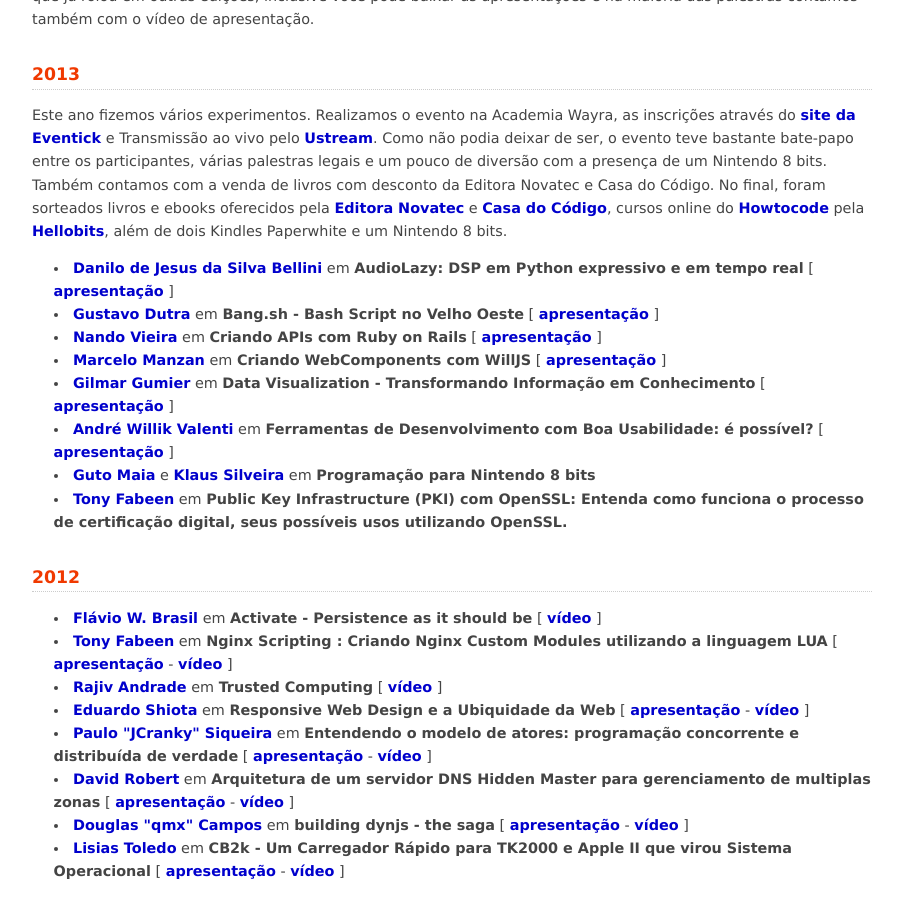
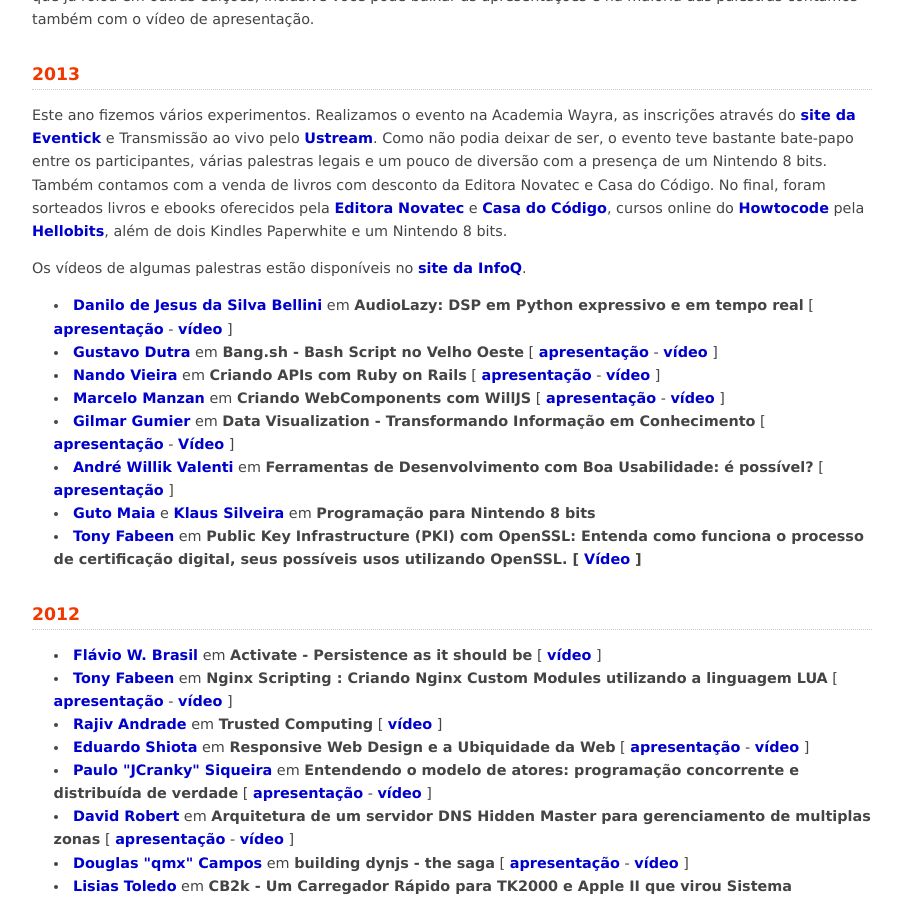
Before and after one commit to devinsampa/devinsampa.github.io, a Jekyll site: the page built from museu/index.html, in a window 1280 px wide and 900 px high, scrolled down 317 px. Shown: the whole window, without its empty margins (188-1091 px from the left). Built offline with Jekyll 4.4.1, drawn with Linux system fonts in a browser that asks for light colours.

Commit message:
adicionado links dos vídeos de 2013

```diff
--- a/_includes/museu/2013.html
+++ b/_includes/museu/2013.html
@@ -1,41 +1,45 @@
 <section class="museu container">
 	<h2 id="ano2013">2013</h2>
 	<p>
-		Este ano fizemos vários experimentos. Realizamos o evento na Academia Wayra, as inscrições através do <a href='http://eventick.com.br'>site da Eventick</a> e Transmissão ao vivo pelo <a href='http://ustream.tv'>Ustream</a>. Como não podia deixar de ser, o evento teve bastante bate-papo entre os participantes, várias palestras legais e um pouco de diversão com a presença de um Nintendo 8 bits. Também contamos com a venda de livros com desconto da Editora Novatec e Casa do Código. No final, foram sorteados livros e ebooks oferecidos pela <a href='http://www.novatec.com.br/'>Editora Novatec</a> e <a href='http://www.casadocodigo.com.br/'>Casa do Código</a>, cursos online do <a href='http://howtocode.com.br/'>Howtocode</a> pela <a href='http://hellobits.com/?devinsampa'>Hellobits</a>, além de dois Kindles Paperwhite e um Nintendo 8 bits.
+		Este ano fizemos vários experimentos. Realizamos o evento na Academia Wayra, as inscrições através do <a href="http://eventick.com.br">site da Eventick</a> e Transmissão ao vivo pelo <a href="http://ustream.tv">Ustream</a>. Como não podia deixar de ser, o evento teve bastante bate-papo entre os participantes, várias palestras legais e um pouco de diversão com a presença de um Nintendo 8 bits. Também contamos com a venda de livros com desconto da Editora Novatec e Casa do Código. No final, foram sorteados livros e ebooks oferecidos pela <a href="http://www.novatec.com.br/">Editora Novatec</a> e <a href="http://www.casadocodigo.com.br/">Casa do Código</a>, cursos online do <a href="http://howtocode.com.br/">Howtocode</a> pela <a href="http://hellobits.com/?devinsampa">Hellobits</a>, além de dois Kindles Paperwhite e um Nintendo 8 bits.
+	</p>
+
+	<p>
+		Os vídeos de algumas palestras estão disponíveis no <a href="http://www.infoq.com/br/devinsampa/">site da InfoQ</a>.
 	</p>
 
 	<ul>
 		<li>
-			<a href='http://twitter.com/danilobellini' title='Siga Danilo de Jesus da Silva Bellini no Twitter'>Danilo de Jesus da Silva Bellini</a> em
-			<strong>AudioLazy: DSP em Python expressivo e em tempo real</strong> [ <a class='apresentacao' href='http://www.slideshare.net/djsbellini/20130520-audiolazy-slides-devinsampa-ptbr' title='Apresentação sobre AudioLazy: DSP em Python expressivo e em tempo real'>apresentação</a> ]
+			<a href="http://twitter.com/danilobellini" title="Siga Danilo de Jesus da Silva Bellini no Twitter">Danilo de Jesus da Silva Bellini</a> em
+			<strong>AudioLazy: DSP em Python expressivo e em tempo real</strong> [ <a class="apresentacao" href="http://www.slideshare.net/djsbellini/20130520-audiolazy-slides-devinsampa-ptbr" title="Apresentação sobre AudioLazy: DSP em Python expressivo e em tempo real">apresentação</a> - <a href="http://www.infoq.com/br/presentations/audiolazy-dsp-phyton" title="Vídeo sobre AudioLazy: DSP em Python expressivo e em tempo real" class="video">vídeo</a> ]
 		</li>
 		<li>
-			<a href='http://twitter.com/gustavotkg' title='Siga Gustavo Dutra no Twitter'>Gustavo Dutra</a> em
-			<strong>Bang.sh - Bash Script no Velho Oeste</strong> [ <a href='https://speakerdeck.com/gustavotkg/bang-dot-sh-bash-framework' class='apresentacao' title='Apresentação sobre Bang.sh - Bash Script no Velho Oeste'>apresentação</a> ]
+			<a href="http://twitter.com/gustavotkg" title="Siga Gustavo Dutra no Twitter">Gustavo Dutra</a> em
+			<strong>Bang.sh - Bash Script no Velho Oeste</strong> [ <a href="https://speakerdeck.com/gustavotkg/bang-dot-sh-bash-framework" class="apresentacao" title="Apresentação sobre Bang.sh - Bash Script no Velho Oeste">apresentação</a> - <a href="http://www.infoq.com/br/presentations/bang.sh-bash-script" title="Vídeo sobre Bang.sh - Bash Script no Velho Oeste" class="video">vídeo</a> ]
 		</li>
 		<li>
-			<a href='http://twitter.com/fnando' title='Siga Nando Vieira no Twitter'>Nando Vieira</a> em
-			<strong>Criando APIs com Ruby on Rails</strong> [ <a href='https://speakerdeck.com/fnando/rails-para-apis' class='apresentacao' title='Apresentação sobre Criando APIs com Ruby on Rails'>apresentação</a> ]
+			<a href="http://twitter.com/fnando" title="Siga Nando Vieira no Twitter">Nando Vieira</a> em
+			<strong>Criando APIs com Ruby on Rails</strong> [ <a href="https://speakerdeck.com/fnando/rails-para-apis" class="apresentacao" title="Apresentação sobre Criando APIs com Ruby on Rails">apresentação</a> - <a href="http://www.infoq.com/br/presentations/criando-apis-ruby-on-rails" title="Vídeo sobre Criando APIs com Ruby on Rails" class="video">vídeo</a> ]
 		</li>
 		<li>
-			<a href='http://twitter.com/kawamanza' title='Siga Marcelo Manzan no Twitter'>Marcelo Manzan</a> em
-			<strong>Criando WebComponents com WillJS</strong> [ <a class='apresentacao' href='https://speakerdeck.com/kawamanza/criando-webcomponents-com-willjs' title='Apresentação sobre Criando WebComponents com WillJS'>apresentação</a> ]
+			<a href="http://twitter.com/kawamanza" title="Siga Marcelo Manzan no Twitter">Marcelo Manzan</a> em
+			<strong>Criando WebComponents com WillJS</strong> [ <a class="apresentacao" href="https://speakerdeck.com/kawamanza/criando-webcomponents-com-willjs" title="Apresentação sobre Criando WebComponents com WillJS">apresentação</a> - <a href="http://www.infoq.com/br/presentations/criand-webcomponents-willjs" title="Vídeo sobre Criando WebComponents com WillJS" class="video">vídeo</a> ]
 		</li>
 		<li>
-			<a href='http://twitter.com/gilmargumier' title='Siga Gilmar Gumier no Twitter'>Gilmar Gumier</a> em
-			<strong>Data Visualization - Transformando Informação em Conhecimento</strong> [ <a href='http://www.slideshare.net/satis_me/data-visualization-transformando-informao-em-conhecimento' class='apresentacao' title='Apresentação sobre Data Visualization - Transformando Informação em Conhecimento'>apresentação</a> ]
+			<a href="http://twitter.com/gilmargumier" title="Siga Gilmar Gumier no Twitter">Gilmar Gumier</a> em
+			<strong>Data Visualization - Transformando Informação em Conhecimento</strong> [ <a href="http://www.slideshare.net/satis_me/data-visualization-transformando-informao-em-conhecimento" class="apresentacao" title="Apresentação sobre Data Visualization - Transformando Informação em Conhecimento">apresentação</a> - <a href="http://www.infoq.com/br/presentations/data-visualization-conhecimento" title="Vídeo sobre Data Visualization - Transformando Informação em Conhecimento" class="video">Vídeo</a> ]
 		</li>
 		<li>
-			<a href='http://twitter.com/awvFi' title='Siga André Willik Valenti no Twitter'>André Willik Valenti</a> em
-			<strong>Ferramentas de Desenvolvimento com Boa Usabilidade: é possível?</strong> [ <a href='http://www.slideshare.net/AndrFi/usabilidade-de-ferramentas' class='apresentacao' title='Apresentação sobre Ferramentas de Desenvolvimento com Boa Usabilidade: é possível?'>apresentação</a> ]
+			<a href="http://twitter.com/awvFi" title="Siga André Willik Valenti no Twitter">André Willik Valenti</a> em
+			<strong>Ferramentas de Desenvolvimento com Boa Usabilidade: é possível?</strong> [ <a href="http://www.slideshare.net/AndrFi/usabilidade-de-ferramentas" class="apresentacao" title="Apresentação sobre Ferramentas de Desenvolvimento com Boa Usabilidade: é possível?">apresentação</a> ]
 		</li>
 		<li>
-			<a href='http://twitter.com/gutomaia' title='Siga Guto Maia no Twitter'>Guto Maia</a> e <a href='http://twitter.com/klaussilveira' title='Siga Klaus Silveira no Twitter'>Klaus Silveira</a> em
+			<a href="http://twitter.com/gutomaia" title="Siga Guto Maia no Twitter">Guto Maia</a> e <a href="http://twitter.com/klaussilveira" title="Siga Klaus Silveira no Twitter">Klaus Silveira</a> em
 			<strong>Programação para Nintendo 8 bits</strong>
 		</li>
 		<li>
-			<a href='http://twitter.com/tonyfabeen' title='Siga Tony Fabben  no Twitter'>Tony Fabeen</a> em
-			<strong>Public Key Infrastructure (PKI) com OpenSSL: Entenda como funciona o processo de certificação digital, seus possíveis usos utilizando OpenSSL.</strong>
+			<a href="http://twitter.com/tonyfabeen" title="Siga Tony Fabben  no Twitter">Tony Fabeen</a> em
+			<strong>Public Key Infrastructure (PKI) com OpenSSL: Entenda como funciona o processo de certificação digital, seus possíveis usos utilizando OpenSSL. [ <a href="http://www.infoq.com/br/presentations/pki-openssl-certificacao-digital" title="Vídeo sobre PKI com OpenSSL: entenda como funciona o processo de certificação digital e formas de uso" class="video">Vídeo</a> ]</strong>
 		</li>
 	</ul>
 </section>
```
